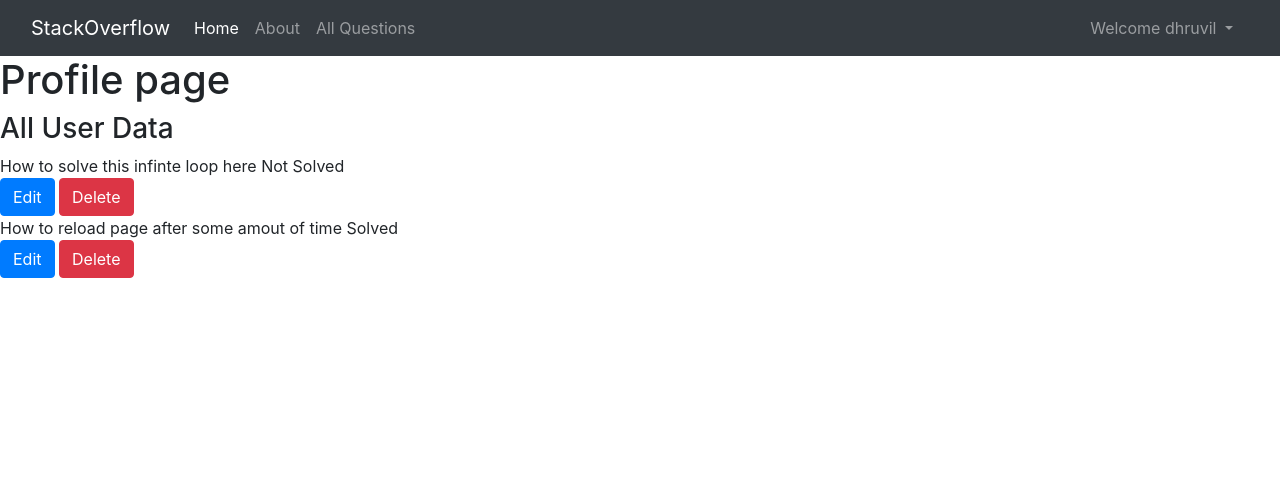
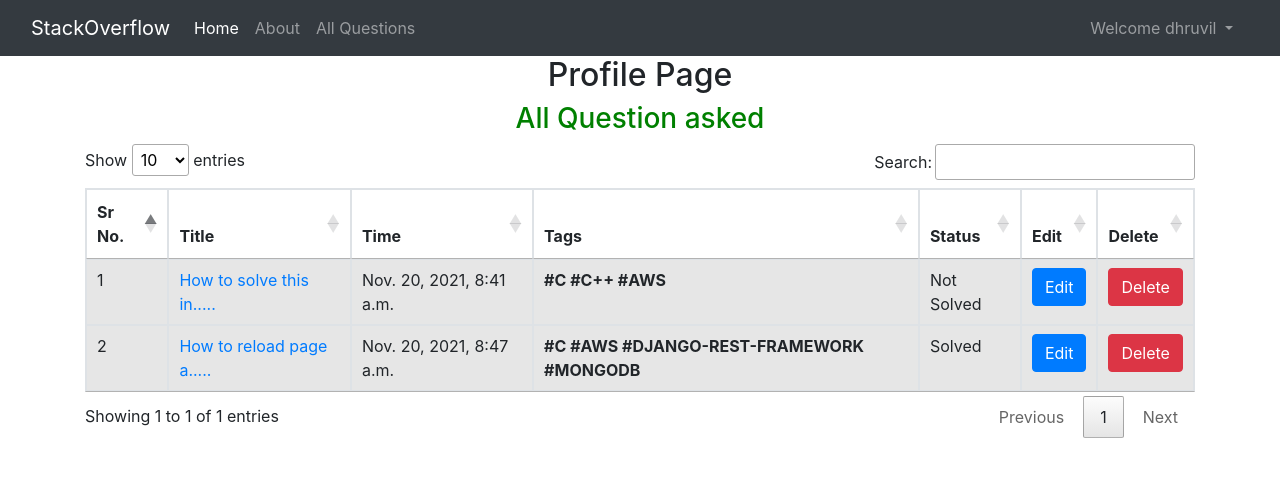
Before and after one commit to Dhruvilshah007/stack-overflow-clone, a Django app: page /profile/ in a window 1280 px wide. Shown: the top 477 px of the page. Run offline with Django 3.2, Linux system fonts and the light colour scheme; a user stored in the database is signed in; data comes from the database, SQL or seed files in the repository; both versions use the stored data as it was after the commit; some libraries are stand-ins or nearby versions.

Commit message:
All question,create and edit question UI done

```diff
--- a/questionsApp/forms.py
+++ b/questionsApp/forms.py
@@ -12,5 +12,7 @@
             'question_tags'
         )
         widgets = {
-            'question_tags': forms.CheckboxSelectMultiple()
+            'question_tags': forms.CheckboxSelectMultiple(),
+            'question_title': forms.TextInput(attrs={'class': 'form-control'})
+
         }
--- a/questionsApp/templates/profile.html
+++ b/questionsApp/templates/profile.html
@@ -6,19 +6,71 @@
 
 
 {% block body %}
-<h1>Profile page</h1>
+<h2 class="text-center">Profile Page<h2></h2>
 
 
-<h3>All User Data</h3>
 
-<p>
-{% for i in all_user_data %}
-    {{i.question_title}}
-    {{i.question_status}} <br>
-    <a class="btn btn-primary" href="{% url 'editQuestion' i.question_id %}" role="button">Edit</a>
-    <a class="btn btn-danger" href="{% url 'deleteQuestion' i.question_id %}" role="button">Delete</a> </br>
-{% endfor %}
-</p></br>
-{% endblock %}
 
-</html>
+
+
+
+    <link rel="stylesheet" href="https://cdn.datatables.net/1.10.2/css/jquery.dataTables.min.css">
+    <script type="text/javascript" src="https://cdn.datatables.net/1.10.2/js/jquery.dataTables.min.js"></script>
+    <div class="container">
+        <div class="row header" style="text-align:center;color:green">
+            <h3>All Question asked</h3>
+        </div>
+
+
+        <table id="example" class="table table-striped table-bordered" style="width:100%">
+            <thead>
+                <tr>
+                    <th>Sr No.</th>
+                    <th>Title</th>
+                    <th>Time</th>
+                    <th>Tags</th>
+                    <th>Status</th>
+                    <th>Edit</th>
+                    <th>Delete</th>
+                </tr>
+            </thead>
+            {% for i in all_user_data %}
+            <tbody>
+
+                <tr>
+                    <td>{{forloop.counter}}</td>
+                    <td><a href="/viewQuestion/detailviewQuestion/{{i.question_id}}">
+                            {{i.question_title|slice:":20"}}.....</a></td>
+                    <td>{{i.created_at}}</td>
+                    <td>
+                        {% for area in i.question_tags.all %}<b>#{{ area }} </b>{% endfor %}
+                    </td>
+                    <td>{{i.question_status}}</td>
+                    <td><a class="btn btn-primary" href="{% url 'editQuestion' i.question_id %}" role="button">Edit</a>
+                    </td>
+                    <td><a class="btn btn-danger" href="{% url 'deleteQuestion' i.question_id %}"
+                            role="button">Delete</a>
+                    </td>
+                </tr>
+            </tbody>
+            {% endfor %}
+        </table>
+        {% endblock %}
+
+
+        {% block js %}
+        <script>
+            $(document).ready(function () {
+                $('#example').DataTable();
+            });
+        </script>
+
+
+        <script src="  https://cdnjs.cloudflare.com/ajax/libs/jquery/3.2.1/jquery.min.js"></script>
+        <script src="  https://maxcdn.bootstrapcdn.com/bootstrap/3.3.0/js/bootstrap.min.js"></script>
+        <script type="text/javascript" src="https://cdn.datatables.net/1.10.2/js/jquery.dataTables.min.js"></script>
+
+
+
+
+        {% endblock %}
```
Also changed, not shown: questionsApp/templates/QuestionsFolder/createQuestion.html (+9 -3 lines), questionsApp/templates/QuestionsFolder/editQuestion.html (+15 -11 lines), questionsApp/templates/QuestionsFolder/viewQuestion.html (+35 -11 lines), db.sqlite3.
